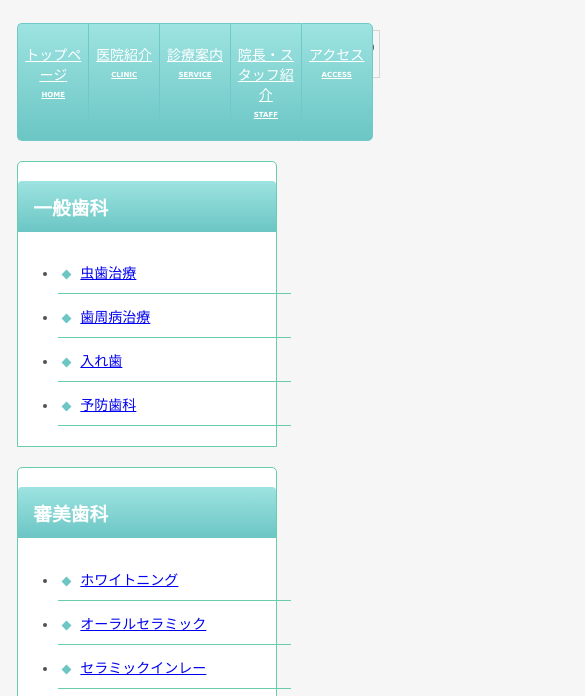
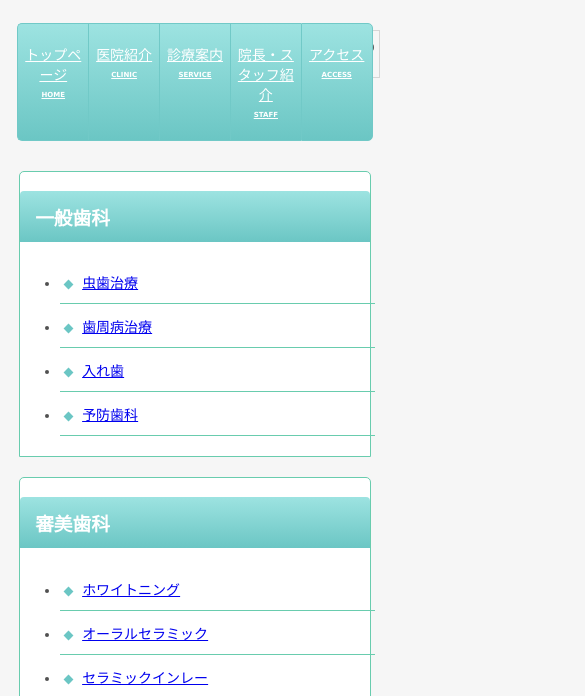
Before and after one commit to fumiaki49/dental-clinic, a website built with webpack: page dist/index.html in a window 390 px wide. Shown: the part 118-814 px from the top of the page, 585 px wide, since content can reach past the window. Built offline with nearby package versions, Linux system fonts and the light colour scheme; files whose address does not match are found by name.

Commit message:
responsive.cssの作成

```diff
--- /dev/null
+++ b/src/sass/responsive.scss
@@ -0,0 +1,21 @@
+@media screen and (max-width: 920px) {
+  .inner {
+    width: 95%;
+  }
+
+  .menu-box, .page-main-box {
+    float: unset;
+    margin: 0 auto;
+  }
+
+  .menu-box {
+    margin-top: 30px;
+    width: 75%;
+  }
+}
+
+@media screen and (max-width: 678px) {
+  .menu-box {
+    width: 99%;
+  }
+}
--- a/src/sass/style.scss
+++ b/src/sass/style.scss
@@ -228,5 +228,3 @@ p {
   height: 50px;
   line-height: 50px;
 }
-
-@import "responsive";
```
Also changed, not shown: dist/css/responsive.css (added), dist/css/style.css.
